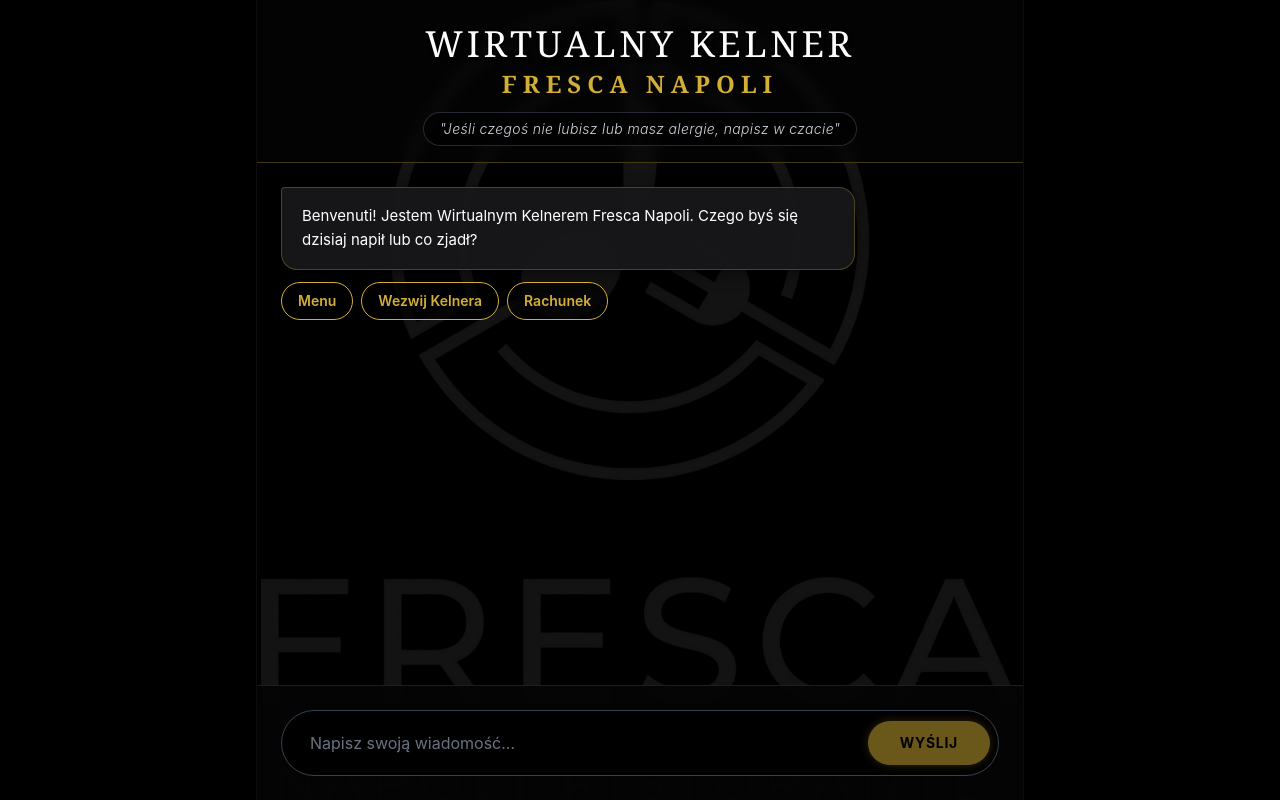
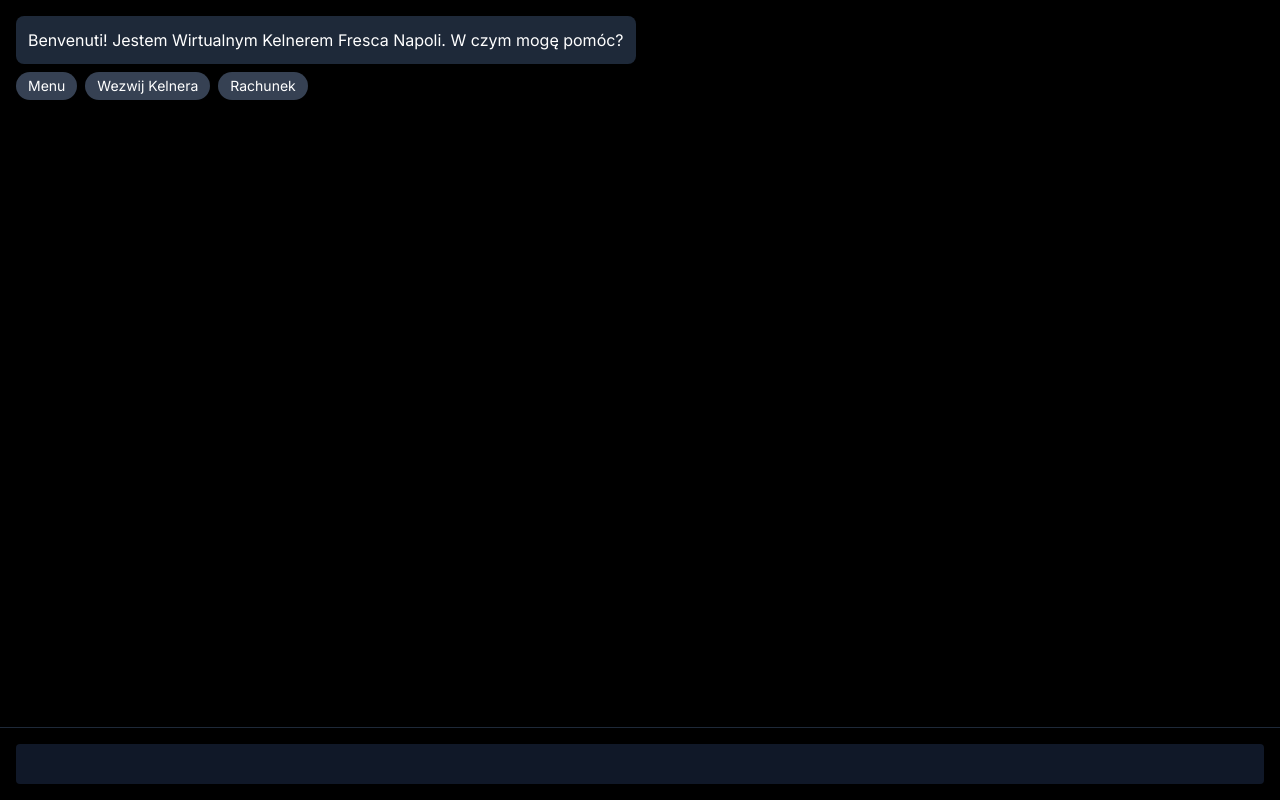
Before and after one commit to maattnaw/batorowka-kelner-frontend, a Next.js app: page / in a window 1280 px wide. Built offline with nearby package versions, Linux system fonts and the light colour scheme.

Commit message:
UI: Robust SSE parser, separate JSON from text

```diff
--- a/src/app/page.tsx
+++ b/src/app/page.tsx
@@ -2,14 +2,12 @@
 
 import { useState, useEffect, useRef } from 'react';
 
-// --- Helper Types ---
 type Message = {
   role: 'user' | 'assistant';
   content: string;
-  options?: string[]; // Nowe pole dla przycisków!
+  options?: string[];
 };
 
-// --- Main Component ---
 export default function WaiterInteraction() {
   const [messages, setMessages] = useState<Message[]>([]);
   const [input, setInput] = useState('');
@@ -17,223 +15,83 @@
   const [sessionId, setSessionId] = useState('');
   const messagesEndRef = useRef<HTMLDivElement>(null);
 
-  // Inicjalizacja sesji i PIERWSZEJ wiadomości z przyciskami
   useEffect(() => {
-    const newSessionId = 'table-' + Math.random().toString(36).substring(2, 9);
-    setSessionId(newSessionId);
-
-    setMessages([
-      {
-        role: 'assistant',
-        content: 'Benvenuti! Jestem Wirtualnym Kelnerem Fresca Napoli. Czego byś się dzisiaj napił lub co zjadł?',
-        options: ["Menu", "Wezwij Kelnera", "Rachunek"] // Startowe przyciski
-      }
-    ]);
+    setSessionId('table-' + Math.random().toString(36).substring(2, 9));
+    setMessages([{ role: 'assistant', content: 'Benvenuti! Jestem Wirtualnym Kelnerem Fresca Napoli. W czym mogę pomóc?', options: ["Menu", "Wezwij Kelnera", "Rachunek"] }]);
   }, []);
 
-  const scrollToBottom = () => {
-    messagesEndRef.current?.scrollIntoView({ behavior: 'smooth' });
-  };
+  const scrollToBottom = () => messagesEndRef.current?.scrollIntoView({ behavior: 'smooth' });
+  useEffect(scrollToBottom, [messages]);
 
-  useEffect(() => {
-    scrollToBottom();
-  }, [messages]);
-
-  // Główna funkcja wysyłająca (obsługuje i tekst z inputu, i kliknięcia w przyciski)
   const sendMessageToBackend = async (text: string) => {
     if (!text.trim() || isLoading) return;
-
-    const userMessage: Message = { role: 'user', content: text };
-    setMessages((prev) => [...prev, userMessage]);
+    setMessages((prev) => [...prev, { role: 'user', content: text }]);
     setInput('');
     setIsLoading(true);
 
-    const requestBody = {
-      table_id: sessionId,
-      message: text,
-      payload: {}
-    };
-
     try {
-      const API_URL = 'https://handle-waiter-interaction-xqhpwhjfha-ey.a.run.app';
-
-      const response = await fetch(API_URL, {
+      const response = await fetch('https://handle-waiter-interaction-xqhpwhjfha-ey.a.run.app', {
         method: 'POST',
         headers: { 'Content-Type': 'application/json' },
-        body: JSON.stringify(requestBody),
+        body: JSON.stringify({ table_id: sessionId, message: text, payload: {} }),
       });
 
-      if (!response.body) {
-        throw new Error('Brak odpowiedzi z serwera');
-      }
-
-      const reader = response.body.getReader();
+      const reader = response.body!.getReader();
       const decoder = new TextDecoder();
       let assistantResponse = '';
-      let buffer = '';
-
-      // Dodajemy puste dymki asystenta
       setMessages((prev) => [...prev, { role: 'assistant', content: '' }]);
 
       while (true) {
         const { done, value } = await reader.read();
         if (done) break;
 
-        buffer += decoder.decode(value, { stream: true });
-        const lines = buffer.split('\n');
-        buffer = lines.pop() || ''; // Zachowaj niedokończoną linię w buforze
+        const chunkText = decoder.decode(value, { stream: true });
+        const lines = chunkText.split('\n');
 
         for (const line of lines) {
-          const trimmed = line.trim();
-          if (trimmed.startsWith('data: ')) {
+          if (line.trim().startsWith('data: ')) {
             try {
-              const jsonStr = trimmed.substring(6).trim();
-              if (!jsonStr) continue;
+              const dataObj = JSON.parse(line.trim().substring(6));
 
-              const dataObj = JSON.parse(jsonStr);
-
-              // 1. Odbieranie tekstu
-              // Backend wysyła np. {"text": "..."} lub {"type": "chunk", "text": "..."}
-              if (dataObj.text && dataObj.type !== 'actions' && dataObj.type !== 'end') {
+              if (dataObj.type === 'chunk' && dataObj.text) {
                 assistantResponse += dataObj.text;
                 setMessages((prev) => {
                   const newMessages = [...prev];
                   newMessages[newMessages.length - 1].content = assistantResponse;
                   return newMessages;
                 });
-              }
-
-              // 2. Odbieranie opcji na koniec streamu
-              // Backend wysyła {"type": "actions", "ui_state": {"options": [...]}}
-              if (dataObj.type === 'actions' || dataObj.type === 'end' || (dataObj.ui_state && dataObj.ui_state.options)) {
-                let options: string[] = [];
-                if (dataObj.ui_state && dataObj.ui_state.options) {
-                  options = dataObj.ui_state.options;
-                } else if (dataObj.options) {
-                  options = dataObj.options;
-                }
-
-                if (options.length > 0) {
+              } else if (dataObj.type === 'end') {
                 setMessages((prev) => {
                   const newMessages = [...prev];
-                    newMessages[newMessages.length - 1].options = options;
+                  newMessages[newMessages.length - 1].options = dataObj.options || [];
                   return newMessages;
                 });
               }
-              }
-
             } catch (e) {
-              console.error("Błąd parsowania SSE:", e, line);
+              console.error("Parse error:", e);
             }
           }
         }
       }
-    } catch (error) {
-      console.error('Błąd połączenia:', error);
-      setMessages((prev) => {
-        const newMessages = [...prev];
-        if (newMessages[newMessages.length - 1].content === '') {
-           newMessages[newMessages.length - 1].content = 'Przepraszam, mam problem z przetworzeniem odpowiedzi. Spróbuj jeszcze raz.';
-        }
-        return newMessages;
-      });
+    } catch (e) {
+      setMessages((prev) => [...prev, { role: 'assistant', content: 'Błąd połączenia z kelnerem.' }]);
     } finally {
       setIsLoading(false);
     }
   };
 
-  const handleSubmit = (e: React.FormEvent) => {
-    e.preventDefault();
-    sendMessageToBackend(input);
-  };
-
   return (
-    <div
-      className="flex flex-col h-screen text-white font-sans relative"
-      style={{
-        backgroundImage: "url('/fresca-bg.jpg')",
-        backgroundSize: "contain",
-        backgroundPosition: "center top",
-        backgroundRepeat: "no-repeat",
-        backgroundColor: "#000"
-      }}
-    >
-      <div
-        className="absolute inset-0 z-0"
-        style={{ backgroundColor: "rgba(0, 0, 0, 0.85)" }}
-      ></div>
-
-      <div className="relative z-10 flex flex-col h-full max-w-3xl w-full mx-auto shadow-2xl bg-black/50 border-x border-white/5">
-
-        <header className="pt-6 pb-4 px-4 text-center border-b border-[#D4AF37]/30 backdrop-blur-sm" style={{ backgroundColor: 'rgba(5, 5, 5, 0.6)' }}>
-          <h1
-            className="text-3xl md:text-4xl font-light tracking-widest text-white uppercase mb-1"
-            style={{ fontFamily: 'Georgia, serif', textShadow: '2px 2px 4px rgba(0,0,0,0.8)' }}
-          >
-            Wirtualny Kelner
-          </h1>
-          <h2
-            className="text-xl md:text-2xl font-bold uppercase mb-3"
-            style={{ color: '#D4AF37', fontFamily: 'Georgia, serif', letterSpacing: '0.25em' }}
-          >
-            Fresca Napoli
-          </h2>
-          <div className="inline-block">
-            <p className="text-[13px] md:text-sm text-gray-300 italic font-light tracking-wide px-4 py-1.5 border border-gray-600/50 rounded-full bg-black/60 shadow-inner">
-              "Jeśli czegoś nie lubisz lub masz alergie, napisz w czacie"
-            </p>
+    <div className="flex flex-col h-screen text-white bg-black">
+      <main className="flex-1 overflow-y-auto p-4 space-y-4">
+        {messages.map((msg, i) => (
+          <div key={i} className={`flex flex-col ${msg.role === 'user' ? 'items-end' : 'items-start'}`}>
+            <div className={`p-3 rounded-lg ${msg.role === 'user' ? 'bg-yellow-600' : 'bg-gray-800'}`}>
+              {msg.content}
             </div>
-        </header>
-
-        <main className="flex-1 overflow-y-auto p-4 md:p-6 space-y-6" style={{ scrollBehavior: 'smooth' }}>
-          {messages.map((msg, index) => (
-            <div key={index} className={`flex flex-col ${msg.role === 'user' ? 'items-end' : 'items-start'}`}>
-
-              {/* Ukrywaj dymek tylko wtedy, gdy NIE MA ani tekstu, ani opcji (bardzo rzadki przypadek początkowego ładowania) */}
-              {(msg.content || !msg.options) && (
-                <div
-                  className={`max-w-[90%] md:max-w-[80%] px-5 py-4 shadow-xl border ${
-                    msg.role === 'user'
-                      ? 'rounded-2xl rounded-tr-sm font-medium'
-                      : 'rounded-2xl rounded-tl-sm'
-                  }`}
-                  style={{
-                    backgroundColor: msg.role === 'user' ? '#D4AF37' : 'rgba(24, 24, 27, 0.95)',
-                    color: msg.role === 'user' ? '#000000' : '#FFFFFF',
-                    borderColor: msg.role === 'user' ? '#C5A017' : 'rgba(212, 175, 55, 0.3)',
-                    boxShadow: msg.role === 'user' ? '0 4px 15px rgba(212, 175, 55, 0.2)' : '0 4px 15px rgba(0, 0, 0, 0.5)'
-                  }}
-                >
-                  <p className="whitespace-pre-wrap leading-relaxed text-[15px]">
-                    {msg.content || (isLoading && index === messages.length - 1 ? 'Myślę...' : '')}
-                  </p>
-                </div>
-              )}
-
-              {/* WYŚWIETLANIE PRZYCISKÓW (OPCJI) */}
-              {msg.role === 'assistant' && msg.options && msg.options.length > 0 && (
-                <div className="mt-3 flex flex-wrap gap-2 max-w-[90%] md:max-w-[80%]">
-                  {msg.options.map((opt, optIdx) => (
-                    <button
-                      key={optIdx}
-                      onClick={() => sendMessageToBackend(opt)}
-                      disabled={isLoading}
-                      className="px-4 py-2 text-sm font-semibold rounded-full transition-all border border-[#D4AF37] disabled:opacity-50 disabled:cursor-not-allowed"
-                      style={{
-                        backgroundColor: 'rgba(0, 0, 0, 0.7)',
-                        color: '#D4AF37',
-                      }}
-                      onMouseOver={(e) => {
-                        e.currentTarget.style.backgroundColor = '#D4AF37';
-                        e.currentTarget.style.color = '#000';
-                      }}
-                      onMouseOut={(e) => {
-                        e.currentTarget.style.backgroundColor = 'rgba(0, 0, 0, 0.7)';
-                        e.currentTarget.style.color = '#D4AF37';
-                      }}
-                    >
-                      {opt}
-                    </button>
+            {msg.options && (
+              <div className="flex flex-wrap gap-2 mt-2">
+                {msg.options.map((opt, j) => (
+                  <button key={j} onClick={() => sendMessageToBackend(opt)} className="px-3 py-1 bg-gray-700 rounded-full text-sm hover:bg-yellow-600">{opt}</button>
                 ))}
               </div>
             )}
@@ -241,33 +99,9 @@
         ))}
         <div ref={messagesEndRef} />
       </main>
-
-        <footer className="p-4 md:p-6 border-t border-white/10" style={{ backgroundColor: 'rgba(5, 5, 5, 0.95)' }}>
-          <form onSubmit={handleSubmit} className="flex items-center space-x-3 bg-black p-2 rounded-full border border-gray-700 shadow-inner">
-            <input
-              type="text"
-              value={input}
-              onChange={(e) => setInput(e.target.value)}
-              placeholder={isLoading ? 'Kelner analizuje...' : 'Napisz swoją wiadomość...'}
-              disabled={isLoading}
-              className="flex-1 px-5 py-3 bg-transparent text-white placeholder-gray-500 focus:outline-none"
-              style={{ fontSize: '16px' }}
-            />
-            <button
-              type="submit"
-              disabled={isLoading || !input.trim()}
-              className="px-6 md:px-8 py-3 font-bold rounded-full transition-all disabled:opacity-50 disabled:cursor-not-allowed uppercase tracking-wider text-sm whitespace-nowrap"
-              style={{
-                backgroundColor: '#D4AF37',
-                color: '#000',
-                boxShadow: '0 0 10px rgba(212, 175, 55, 0.4)'
-              }}
-            >
-              Wyślij
-            </button>
+      <form onSubmit={(e) => { e.preventDefault(); sendMessageToBackend(input); }} className="p-4 border-t border-gray-800">
+        <input value={input} onChange={(e) => setInput(e.target.value)} className="w-full p-2 bg-gray-900 rounded" />
       </form>
-        </footer>
-      </div>
     </div>
   );
 }
```
Lines whose indentation alone changed are shown as unchanged.
